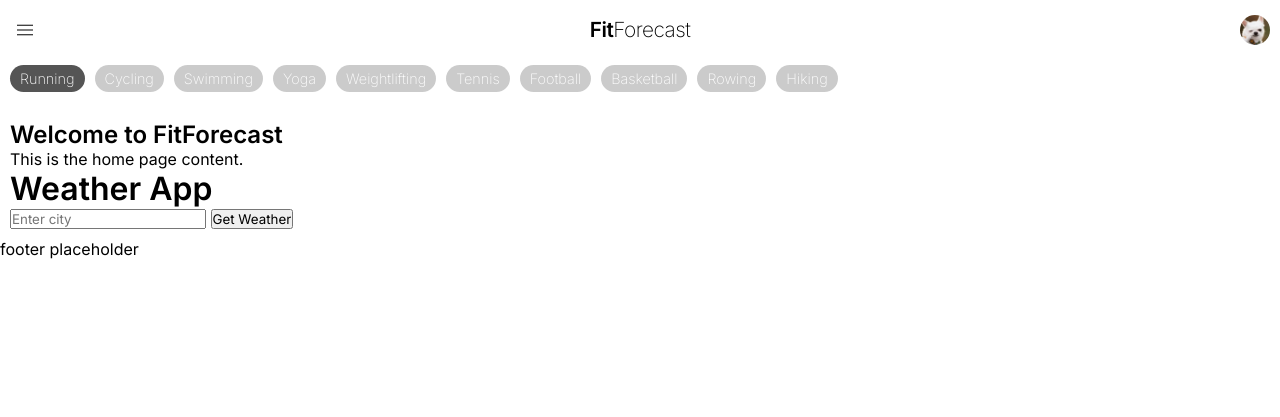
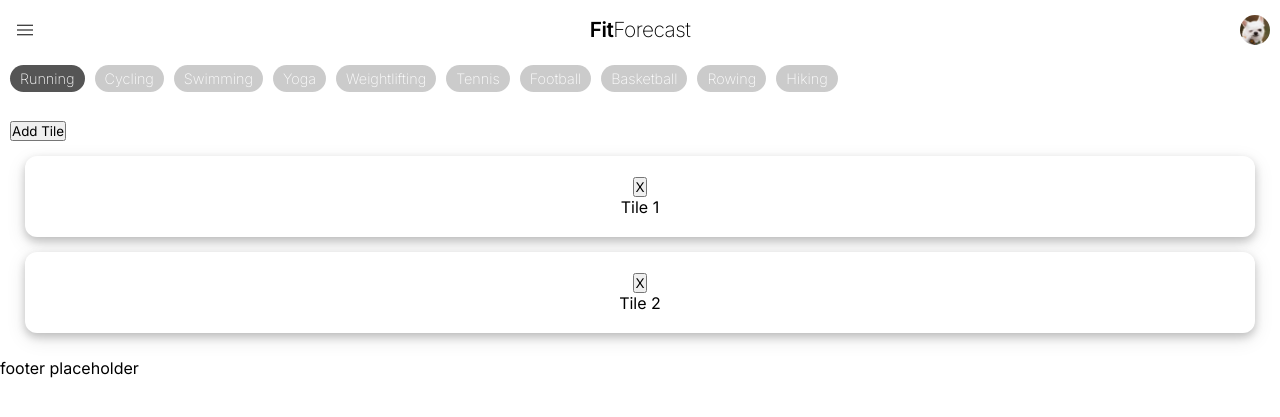
Before and after one commit to Disco91/FitForecast, a Django app: page / in a window 1280 px wide. Shown: the top 417 px of the page. Run offline with Django 5.2, Linux system fonts and the light colour scheme.

Commit message:
Updated to include tile system with swipe to remove and add button features

```diff
--- a/fitForecast/fitForecast/settings.py
+++ b/fitForecast/fitForecast/settings.py
@@ -123,3 +123,7 @@ STATIC_URL = 'static/'
 # https://docs.djangoproject.com/en/5.1/ref/settings/#default-auto-field
 
 DEFAULT_AUTO_FIELD = 'django.db.models.BigAutoField'
+
+STATICFILES_DIRS = [
+    BASE_DIR / "static",  # This should include the main "static" directory.
+]
--- a/fitForecast/main/static/css/styles.css
+++ b/fitForecast/main/static/css/styles.css
@@ -123,3 +123,34 @@
     'GRAD' 0,
     'opsz' 24
 }
+
+.tile-container {
+    display: flex;
+    flex-wrap: wrap;
+    gap: 15px;
+    padding: 15px;
+}
+
+.tile {
+    background-color: #ffffff !important;
+    padding: 20px;
+    border-radius: 12px;
+    width: 100%;
+    text-align: center;
+    position: relative;
+    font-family: "Inter", sans-serif;
+    box-shadow: 0px 4px 8px rgba(0, 0, 0, 0.2), 0px 6px 20px rgba(0, 0, 0, 0.1);
+    transition: transform 0.3s ease, opacity 0.3s ease; /* Smooth transition for swipe and opacity */
+    cursor: pointer;
+}
+
+/* When a tile is swiped to be removed */
+.tile.swiped {
+    transform: translateX(100%); /* Move tile out of the container */
+    opacity: 0; /* Fade out the tile */
+}
+
+/* Add styles for dragging */
+.tile.dragging {
+    opacity: 0.5;  /* Makes tile semi-transparent while dragging */
+}
--- /dev/null
+++ b/fitForecast/main/static/js/tiles.js
@@ -0,0 +1,87 @@
+document.addEventListener("DOMContentLoaded", function () {
+    const container = document.getElementById("tileContainer");
+    const addTileBtn = document.getElementById("addTile");
+
+    // Check if elements exist to prevent errors
+    if (!container || !addTileBtn) {
+        console.error("Tile container or add tile button not found!");
+        return;
+    }
+
+    function createTile(content = "New Tile") {
+        const tile = document.createElement("div");
+        tile.classList.add("tile");
+        tile.innerHTML = `
+            <button class="delete-btn">X</button>
+            <p>${content}</p>
+        `;
+
+        // Delete functionality
+        tile.querySelector(".delete-btn").addEventListener("click", function () {
+            tile.remove();
+        });
+
+        // Swipe functionality (for touch and mouse)
+        let startX = 0;
+        let endX = 0;
+
+        // For mobile devices (touch events)
+        tile.addEventListener("touchstart", function (e) {
+            startX = e.changedTouches[0].screenX;
+        });
+
+        tile.addEventListener("touchmove", function (e) {
+            endX = e.changedTouches[0].screenX;
+        });
+
+        tile.addEventListener("touchend", function () {
+            if (endX - startX > 100) {
+                // Swipe right detected, add 'swiped' class to start the animation
+                tile.classList.add("swiped");
+
+                // Wait for the animation to end, then remove the tile from the DOM
+                tile.addEventListener('transitionend', function () {
+                    tile.remove();
+                });
+            }
+        });
+
+        // For desktop devices (mouse events)
+        let mouseStartX = 0;
+        let mouseEndX = 0;
+        let isMouseDown = false;
+
+        tile.addEventListener("mousedown", function (e) {
+            isMouseDown = true;
+            mouseStartX = e.screenX;
+        });
+
+        tile.addEventListener("mousemove", function (e) {
+            if (!isMouseDown) return;
+            mouseEndX = e.screenX;
+        });
+
+        tile.addEventListener("mouseup", function () {
+            if (isMouseDown && mouseEndX - mouseStartX > 100) {
+                // Swipe right detected on mouse drag
+                tile.classList.add("swiped");
+
+                // Wait for the animation to end, then remove the tile from the DOM
+                tile.addEventListener('transitionend', function () {
+                    tile.remove();
+                });
+            }
+            isMouseDown = false;
+        });
+
+        container.appendChild(tile);
+    }
+
+    addTileBtn.addEventListener("click", function () {
+        createTile(`Tile ${container.children.length + 1}`);
+    });
+
+    // Example initial tiles
+    createTile("Tile 1");
+    createTile("Tile 2");
+});
--- a/fitForecast/main/templates/base.html
+++ b/fitForecast/main/templates/base.html
@@ -49,6 +49,7 @@
 </footer>
 
 <script src="{% static 'js/select-pill.js' %}"></script>
+<script src="{% static 'js/tiles.js' %}"></script>
 
 </body>
 </html>
--- a/fitForecast/main/templates/home.html
+++ b/fitForecast/main/templates/home.html
@@ -3,12 +3,13 @@
 {% block title %}Home Page{% endblock %}
 
 {% block content %}
-    <h2>Welcome to FitForecast</h2>
-    <p>This is the home page content.</p>
+    <body>
 
-    <h1>Weather App</h1>
-    <input type="text" id="city" placeholder="Enter city" />
-    <button onclick="fetchWeather()">Get Weather</button>
-    <div id="weather-info"></div>
+        <button id="addTile">Add Tile</button>
+        <div class="tile-container" id="tileContainer">
+            <!-- Tiles will be added here -->
+        </div>
+
+    </body>
 
 {% endblock %}
```
